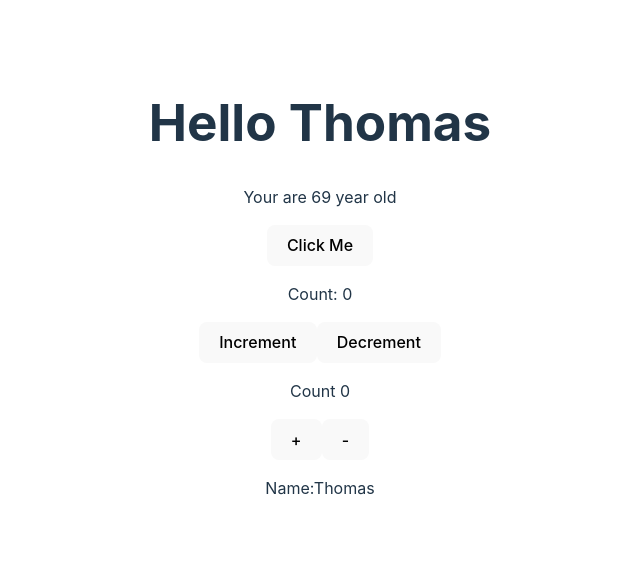
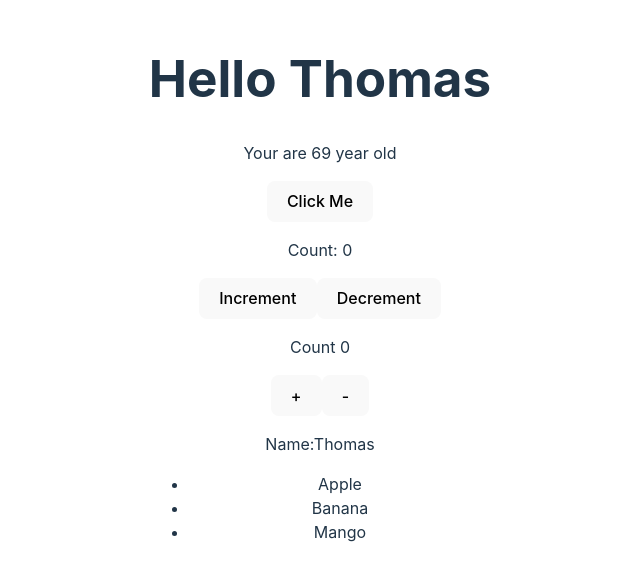
Before and after one commit to im-sanny/typescript-with-react, a React (Vite) app: page / in a window 1280 px wide. Shown: the part 112-692 px from the top of the page, without its empty margins (320-960 px from the left). Built offline with nearby package versions, Linux system fonts and the light colour scheme.

Commit message:
add: reusable component added

```diff
--- a/src/App.tsx
+++ b/src/App.tsx
@@ -4,6 +4,7 @@ import Button from './Button';
 import Counter from './Counter';
 import Counter2 from './Counter2';
 import Greeting from './Greeting';
+import List from './List';
 
 interface UserContextType {
   name: string;
@@ -38,6 +39,10 @@ function App() {
           <Counter />
           <Counter2 />
           <DisplayName></DisplayName>
+          <List
+            items={['Apple', 'Banana', 'Mango']}
+            renderItem={(item) => <span>{item}</span>}
+          />
         </div>
       </UserProvider>
     </>
--- /dev/null
+++ b/src/List.tsx
@@ -0,0 +1,18 @@
+import React from 'react';
+
+interface ListProp<T> {
+  items: T[];
+  renderItem: (item: T) => React.ReactNode;
+}
+
+const List = <T,>({ items, renderItem }: ListProp<T>): React.ReactElement => {
+  return (
+    <ul>
+      {items.map((item, index) => (
+        <li key={index}>{renderItem(item)}</li>
+      ))}
+    </ul>
+  );
+};
+
+export default List;
```
